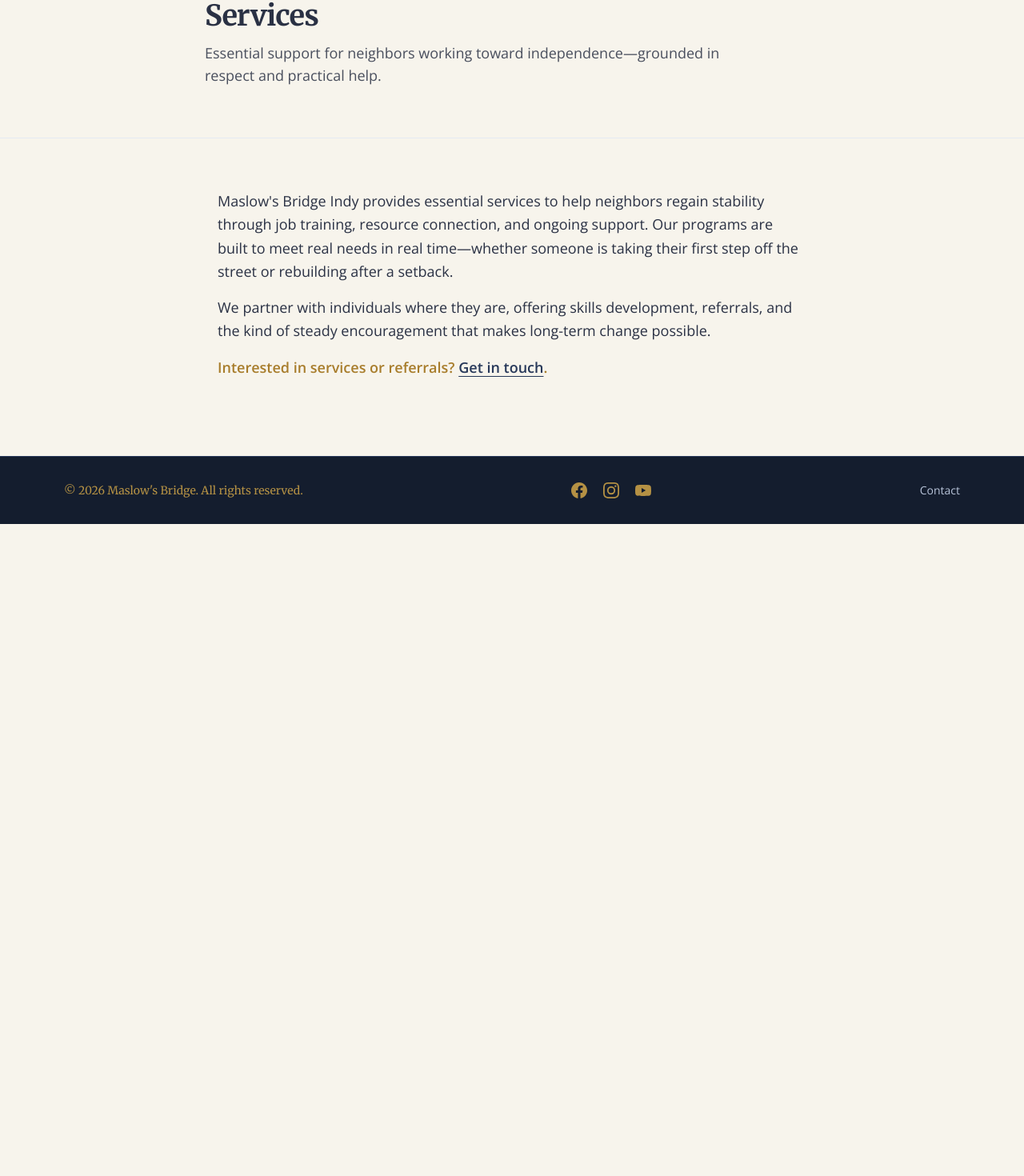
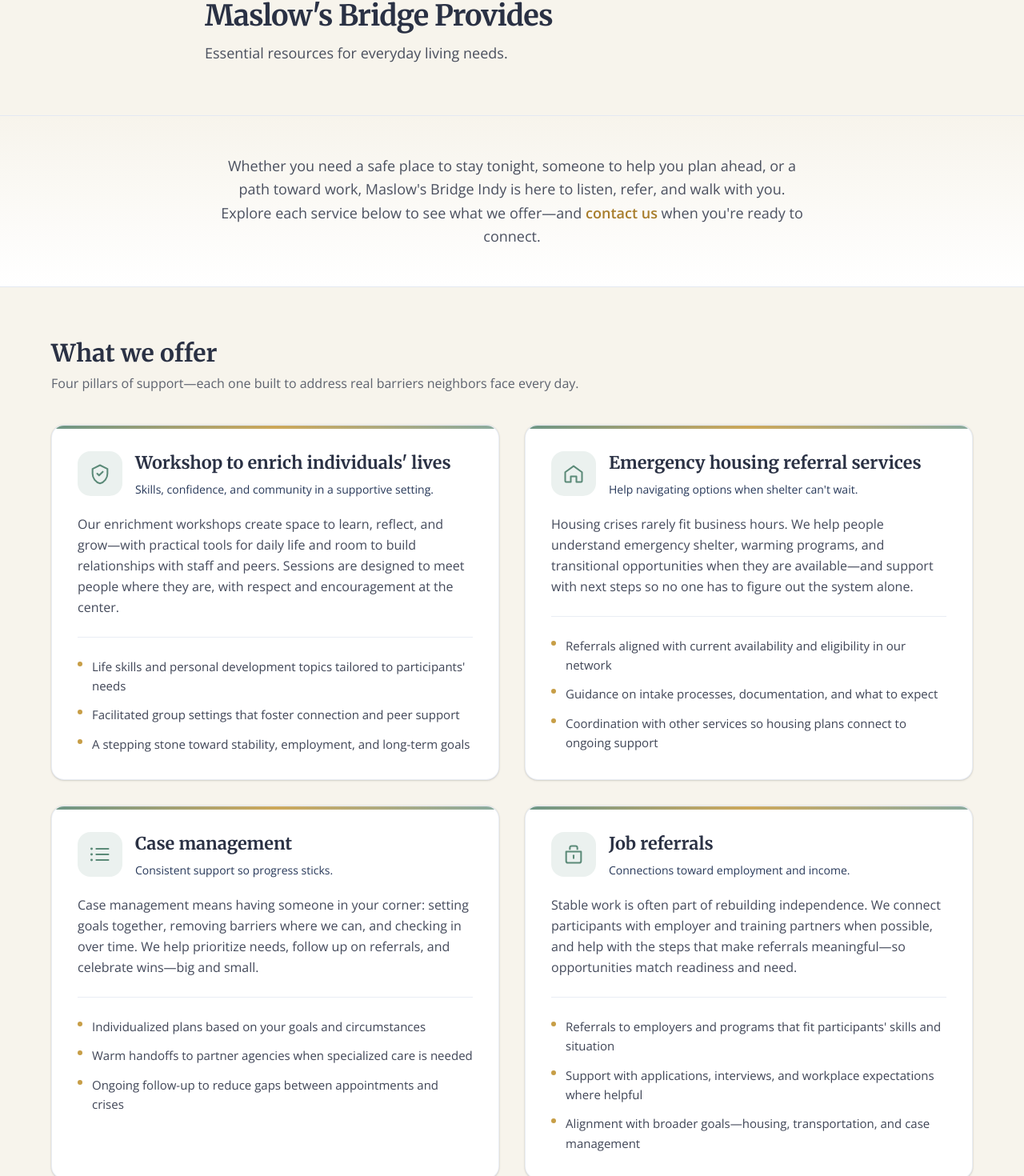
Before and after one commit to skeletin-dev/maslows-bridge, a React (Vite) app: page /services in a window 1280 px wide. Shown: the part 145-1615 px from the top of the page at 80% size. Before the commit the page ends 800 px from the top, so only its background shows below. Built offline with nearby package versions, Linux system fonts and the light colour scheme.

Commit message:
refactor: update service page with detailed services

```diff
--- a/src/pages/Services.tsx
+++ b/src/pages/Services.tsx
@@ -1,33 +1,244 @@
-import { Link } from "react-router-dom"
-import { PageHeading } from "../components/PageHeading"
+import type { ReactNode } from "react";
+import { Link } from "react-router-dom";
+import { PageHeading } from "../components/PageHeading";
+
+type ServiceDetail = {
+  title: string;
+  summary: string;
+  body: string;
+  highlights: string[];
+  icon: ReactNode;
+};
+
+function IconWorkshop() {
+  return (
+    <svg className="h-7 w-7" viewBox="0 0 24 24" fill="none" aria-hidden>
+      <path
+        d="M12 3L4 7v5c0 5 3.5 9.5 8 10.5 4.5-1 8-5.5 8-10.5V7l-8-4z"
+        stroke="currentColor"
+        strokeWidth="1.75"
+        strokeLinejoin="round"
+      />
+      <path
+        d="M9 12l2 2 4-4"
+        stroke="currentColor"
+        strokeWidth="1.75"
+        strokeLinecap="round"
+        strokeLinejoin="round"
+      />
+    </svg>
+  );
+}
+
+function IconHousing() {
+  return (
+    <svg className="h-7 w-7" viewBox="0 0 24 24" fill="none" aria-hidden>
+      <path
+        d="M3 10.5L12 4l9 6.5V20a1 1 0 01-1 1h-5v-6H9v6H4a1 1 0 01-1-1v-9.5z"
+        stroke="currentColor"
+        strokeWidth="1.75"
+        strokeLinejoin="round"
+      />
+    </svg>
+  );
+}
+
+function IconCaseManagement() {
+  return (
+    <svg className="h-7 w-7" viewBox="0 0 24 24" fill="none" aria-hidden>
+      <path
+        d="M8 6h13M8 12h13M8 18h13M3 6h.01M3 12h.01M3 18h.01"
+        stroke="currentColor"
+        strokeWidth="1.75"
+        strokeLinecap="round"
+      />
+      <circle cx="3" cy="6" r="1.25" fill="currentColor" />
+      <circle cx="3" cy="12" r="1.25" fill="currentColor" />
+      <circle cx="3" cy="18" r="1.25" fill="currentColor" />
+    </svg>
+  );
+}
+
+function IconJobs() {
+  return (
+    <svg className="h-7 w-7" viewBox="0 0 24 24" fill="none" aria-hidden>
+      <path
+        d="M8 7V5a2 2 0 012-2h4a2 2 0 012 2v2M4 9h16v10a2 2 0 01-2 2H6a2 2 0 01-2-2V9z"
+        stroke="currentColor"
+        strokeWidth="1.75"
+        strokeLinejoin="round"
+      />
+      <path
+        d="M12 13v3"
+        stroke="currentColor"
+        strokeWidth="1.75"
+        strokeLinecap="round"
+      />
+    </svg>
+  );
+}
+
+const services: ServiceDetail[] = [
+  {
+    title: "Workshop to enrich individuals' lives",
+    summary: "Skills, confidence, and community in a supportive setting.",
+    body: "Our enrichment workshops create space to learn, reflect, and grow—with practical tools for daily life and room to build relationships with staff and peers. Sessions are designed to meet people where they are, with respect and encouragement at the center.",
+    highlights: [
+      "Life skills and personal development topics tailored to participants' needs",
+      "Facilitated group settings that foster connection and peer support",
+      "A stepping stone toward stability, employment, and long-term goals",
+    ],
+    icon: <IconWorkshop />,
+  },
+  {
+    title: "Emergency housing referral services",
+    summary: "Help navigating options when shelter can't wait.",
+    body: "Housing crises rarely fit business hours. We help people understand emergency shelter, warming programs, and transitional opportunities when they are available—and support with next steps so no one has to figure out the system alone.",
+    highlights: [
+      "Referrals aligned with current availability and eligibility in our network",
+      "Guidance on intake processes, documentation, and what to expect",
+      "Coordination with other services so housing plans connect to ongoing support",
+    ],
+    icon: <IconHousing />,
+  },
+  {
+    title: "Case management",
+    summary: "Consistent support so progress sticks.",
+    body: "Case management means having someone in your corner: setting goals together, removing barriers where we can, and checking in over time. We help prioritize needs, follow up on referrals, and celebrate wins—big and small.",
+    highlights: [
+      "Individualized plans based on your goals and circumstances",
+      "Warm handoffs to partner agencies when specialized care is needed",
+      "Ongoing follow-up to reduce gaps between appointments and crises",
+    ],
+    icon: <IconCaseManagement />,
+  },
+  {
+    title: "Job referrals",
+    summary: "Connections toward employment and income.",
+    body: "Stable work is often part of rebuilding independence. We connect participants with employer and training partners when possible, and help with the steps that make referrals meaningful—so opportunities match readiness and need.",
+    highlights: [
+      "Referrals to employers and programs that fit participants' skills and situation",
+      "Support with applications, interviews, and workplace expectations where helpful",
+      "Alignment with broader goals—housing, transportation, and case management",
+    ],
+    icon: <IconJobs />,
+  },
+];
 
 export function Services() {
   return (
     <>
       <PageHeading
-        title="Services"
-        subtitle="Essential support for neighbors working toward independence—grounded in respect and practical help."
+        title="Maslow's Bridge Provides"
+        subtitle="Essential resources for everyday living needs."
       />
-      <div className="mx-auto max-w-3xl px-4 py-12 sm:py-16">
-        <div className="space-y-4 text-base leading-relaxed text-mb-ink sm:text-lg">
-          <p>
-            Maslow&apos;s Bridge Indy provides essential services to help neighbors regain stability through job
-            training, resource connection, and ongoing support. Our programs are built to meet real needs in real
-            time—whether someone is taking their first step off the street or rebuilding after a setback.
-          </p>
-          <p>
-            We partner with individuals where they are, offering skills development, referrals, and the kind of
-            steady encouragement that makes long-term change possible.
-          </p>
-          <p className="font-semibold text-mb-accent-solid">
-            Interested in services or referrals?{" "}
-            <Link to="/contact-us" className="text-mb-surface-elevated underline underline-offset-4">
-              Get in touch
-            </Link>
-            .
+
+      <section className="border-b border-mb-mist bg-linear-to-b from-mb-cream to-white">
+        <div className="mx-auto max-w-3xl px-4 py-10 sm:py-12">
+          <p className="text-center text-base leading-relaxed text-mb-ink/85 sm:text-lg">
+            Whether you need a safe place to stay tonight, someone to help you
+            plan ahead, or a path toward work, Maslow&apos;s Bridge Indy is here
+            to listen, refer, and walk with you. Explore each service below to
+            see what we offer—and{" "}
+            <Link
+              to="/contact-us"
+              className="font-semibold text-mb-accent-solid underline-offset-4 hover:underline"
+            >
+              contact us
+            </Link>{" "}
+            when you&apos;re ready to connect.
           </p>
         </div>
-      </div>
+      </section>
+
+      <section
+        className="px-4 py-12 sm:py-16"
+        aria-labelledby="services-detail-heading"
+      >
+        <div className="mx-auto max-w-6xl">
+          <h2
+            id="services-detail-heading"
+            className="font-display text-2xl font-bold text-mb-ink sm:text-3xl"
+          >
+            What we offer
+          </h2>
+          <p className="mt-2 max-w-2xl text-mb-ink/75">
+            Four pillars of support—each one built to address real barriers
+            neighbors face every day.
+          </p>
+
+          <div className="mt-10 grid gap-6 sm:gap-8 lg:grid-cols-2">
+            {services.map((service) => (
+              <article
+                key={service.title}
+                className="group relative flex flex-col overflow-hidden rounded-2xl border border-mb-mist/80 bg-white shadow-sm ring-1 ring-black/3 transition hover:border-mb-accent/25 hover:shadow-md"
+              >
+                <div
+                  className="pointer-events-none absolute inset-x-0 top-0 h-1 bg-linear-to-r from-mb-hope via-mb-accent to-mb-hope/80 opacity-90"
+                  aria-hidden
+                />
+                <div className="flex flex-1 flex-col p-6 sm:p-8">
+                  <div className="flex items-start gap-4">
+                    <div
+                      className="flex h-14 w-14 shrink-0 items-center justify-center rounded-2xl bg-mb-hope/12 text-mb-hope transition group-hover:bg-mb-hope/18"
+                      aria-hidden
+                    >
+                      {service.icon}
+                    </div>
+                    <div className="min-w-0 flex-1">
+                      <h3 className="font-display text-xl font-bold leading-snug text-mb-ink sm:text-[1.35rem]">
+                        {service.title}
+                      </h3>
+                      <p className="mt-2 text-sm font-medium text-mb-surface-elevated">
+                        {service.summary}
+                      </p>
+                    </div>
+                  </div>
+
+                  <p className="mt-5 text-base leading-relaxed text-mb-ink/88">
+                    {service.body}
+                  </p>
+
+                  <ul className="mt-6 space-y-3 border-t border-mb-mist/80 pt-6">
+                    {service.highlights.map((line) => (
+                      <li
+                        key={line}
+                        className="flex gap-3 text-sm leading-relaxed text-mb-ink/90 sm:text-[0.9375rem]"
+                      >
+                        <span
+                          className="mt-1.5 h-1.5 w-1.5 shrink-0 rounded-full bg-mb-accent"
+                          aria-hidden
+                        />
+                        <span>{line}</span>
+                      </li>
+                    ))}
+                  </ul>
+                </div>
+              </article>
+            ))}
+          </div>
+        </div>
+      </section>
+
+      <section className="border-t border-mb-mist bg-mb-surface px-4 py-12 sm:py-16">
+        <div className="mx-auto flex max-w-4xl flex-col items-start gap-6 rounded-2xl border border-white/10 bg-mb-surface-elevated/50 p-8 sm:flex-row sm:items-center sm:justify-between sm:p-10">
+          <div>
+            <h2 className="font-display text-xl font-bold text-mb-text-on-dark sm:text-2xl">
+              Ready to get started?
+            </h2>
+            <p className="mt-2 max-w-xl text-mb-text-muted">
+              Tell us a little about your situation—we&apos;ll respond with next
+              steps and the right referrals for you.
+            </p>
+          </div>
+          <Link
+            to="/contact-us"
+            className="inline-flex shrink-0 items-center justify-center rounded-[28px] bg-mb-accent px-8 py-3.5 text-sm font-semibold text-mb-surface transition hover:bg-mb-accent-hover sm:text-base"
+          >
+            Contact us
+          </Link>
+        </div>
+      </section>
     </>
-  )
+  );
 }
```
